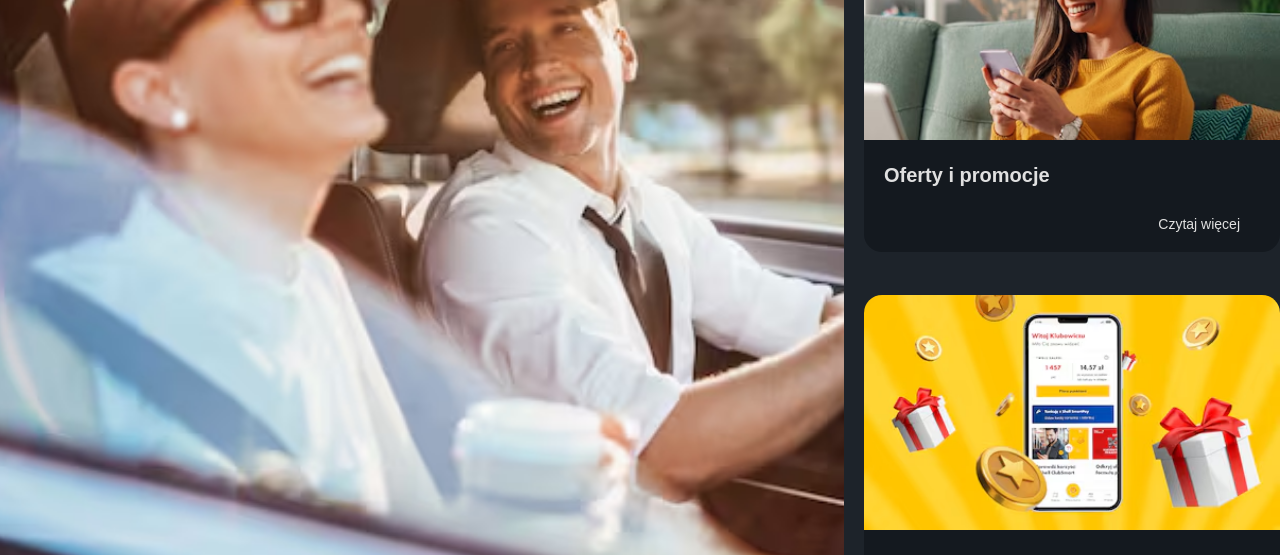
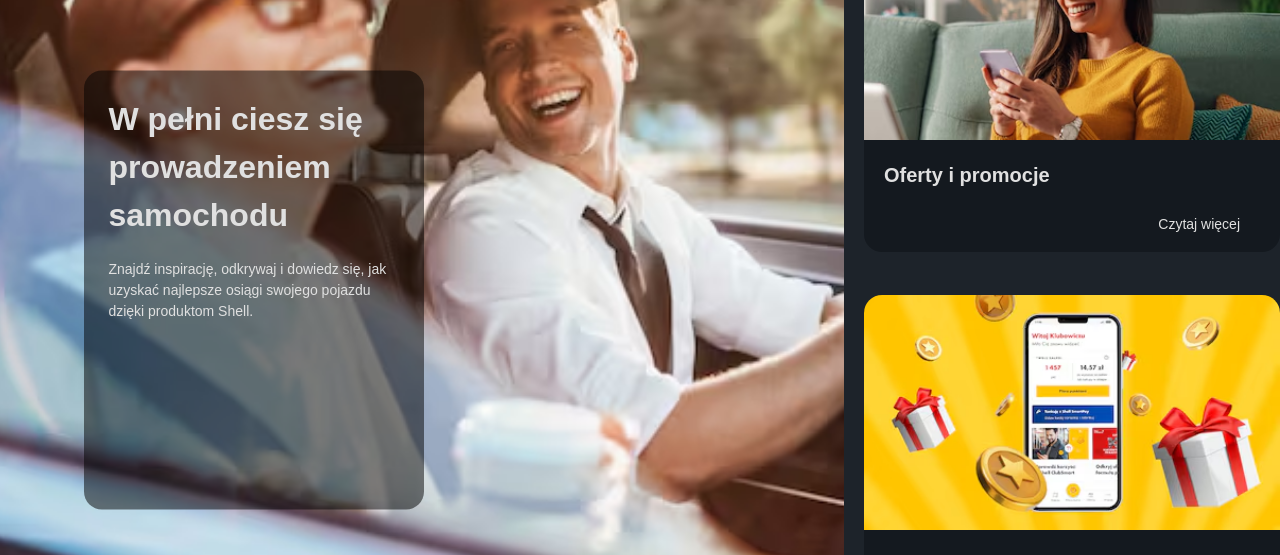
Before and after one commit to d3c1s1v3/shell-website-clone-vue, a Vue app: page / in a window 1280 px wide. Shown: the part 234-789 px from the top of the page. Built offline with nearby package versions, Linux system fonts and the light colour scheme; some icons are missing.

Commit message:
hero minibanner

```diff
--- a/src/pages/Main/KlienciPage.vue
+++ b/src/pages/Main/KlienciPage.vue
@@ -11,6 +11,13 @@ import AppCard from '@/components/Global/AppCard.vue'
           alt="Shell V-Power"
           class="hero-img"
         />
+        <div class="mini-banner">
+          <h1>W pełni ciesz się prowadzeniem samochodu</h1>
+          <p>
+            Znajdź inspirację, odkrywaj i dowiedz się, jak uzyskać najlepsze osiągi swojego pojazdu
+            dzięki produktom Shell.
+          </p>
+        </div>
       </div>
       <div class="card-container">
         <AppCard
@@ -36,12 +43,40 @@ import AppCard from '@/components/Global/AppCard.vue'
   display: flex;
   gap: 2rem;
 
+  .hero-img-container {
+    position: relative;
+
     .hero-img {
       flex: 8;
       border-radius: vars.$border-radius;
       width: 84.4rem;
       height: 76.5rem;
       object-fit: cover;
+    }
+
+    .mini-banner {
+      width: 34rem;
+      height: 43.9rem;
+      border-radius: vars.$border-radius;
+      background-color: rgba(0, 0, 0, 0.5);
+      position: absolute;
+      top: 50%;
+      transform: translateY(-50%);
+      left: 10%;
+      padding: 2.4rem;
+
+      h1 {
+        font-size: 3.2rem;
+        line-height: 1.5;
+        color: vars.$light-grey;
+        margin-bottom: 2rem;
+      }
+
+      p {
+        font-size: 1.4rem;
+        line-height: 1.5;
+      }
+    }
   }
 
   .card-container {
--- a/src/styles/_variables.scss
+++ b/src/styles/_variables.scss
@@ -1,9 +1,9 @@
-$black: rgb(0, 0, 0);
-$light-grey: rgb(224, 224, 224);
-$dark-grey: rgb(29, 35, 42);
-$golden-yellow: rgb(214, 161, 0);
-$very-dark-grey: rgb(20, 25, 31);
-$border: rgb(68, 73, 79);
-$border-light: rgba(68, 73, 79, 0.4);
-$link-hover: rgba(255, 255, 255, 0.1);
+$black: #000000;
+$light-grey: #e0e0e0;
+$dark-grey: #1d232a;
+$golden-yellow: #d6a100;
+$very-dark-grey: #14191f;
+$border: #44494f;
+$border-light: #44494f66;
+$link-hover: #ffffff1a;
 $border-radius: 1.8rem;
```
Lines whose indentation alone changed are shown as unchanged.
